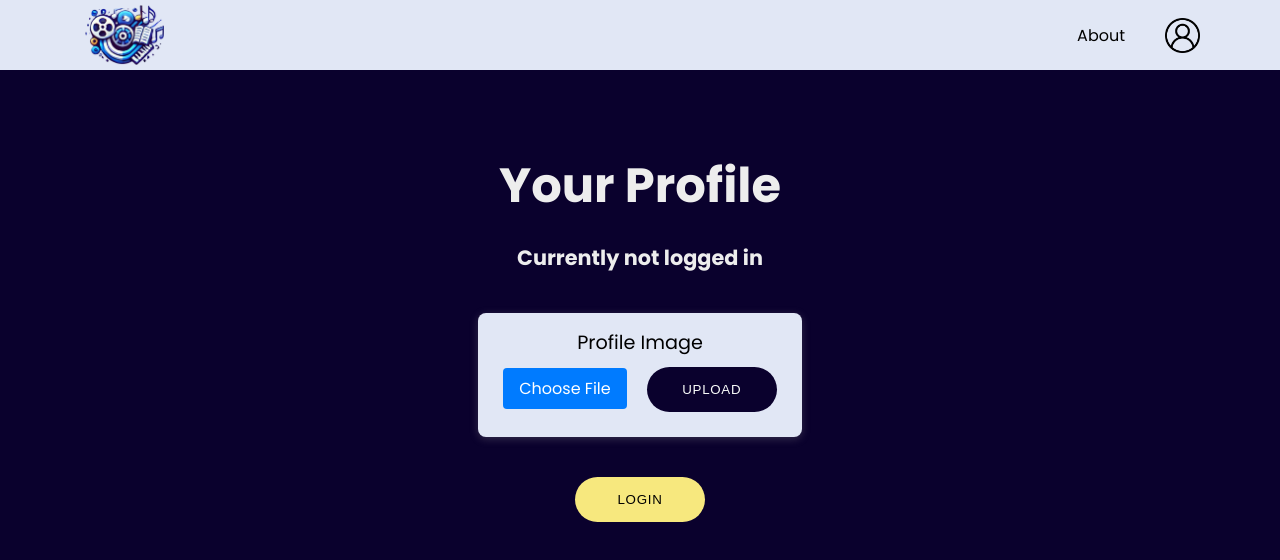
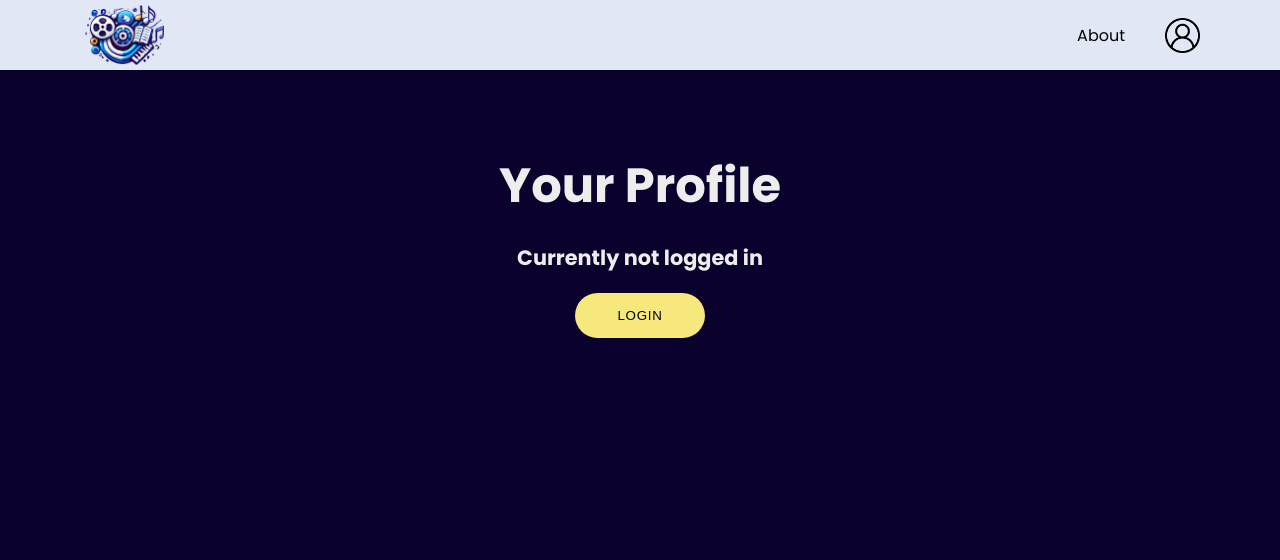
Before and after one commit to girsy01/project2_LHF, a React (Vite) app: page /profile in a window 1280 px wide. Shown: the top 560 px of the page. Built offline with nearby package versions, Linux system fonts and the light colour scheme; no server answers.

Commit message:
removed image upload form when not being logged in

```diff
--- a/src/pages/ProfilePage.jsx
+++ b/src/pages/ProfilePage.jsx
@@ -100,6 +100,7 @@ const ProfilePage = () => {
         <h3>Currently not logged in</h3>
       )}
       {imageUrl && <img src={imageUrl} className="profileImage" />}
+      {loggedIn && (
         <form onSubmit={handleAddImage}>
           <p>Profile Image</p>
           <input type="file" onChange={(e) => setProfileImage(e.target.files[0])} />
@@ -110,6 +111,7 @@ const ProfilePage = () => {
 
           <button className="btn-dark">Upload</button>
         </form>
+      )}
       {loggedIn ? (
         <div>
           <button className="btn-light" onClick={handleLogout}>
```
Lines whose indentation alone changed are shown as unchanged.
